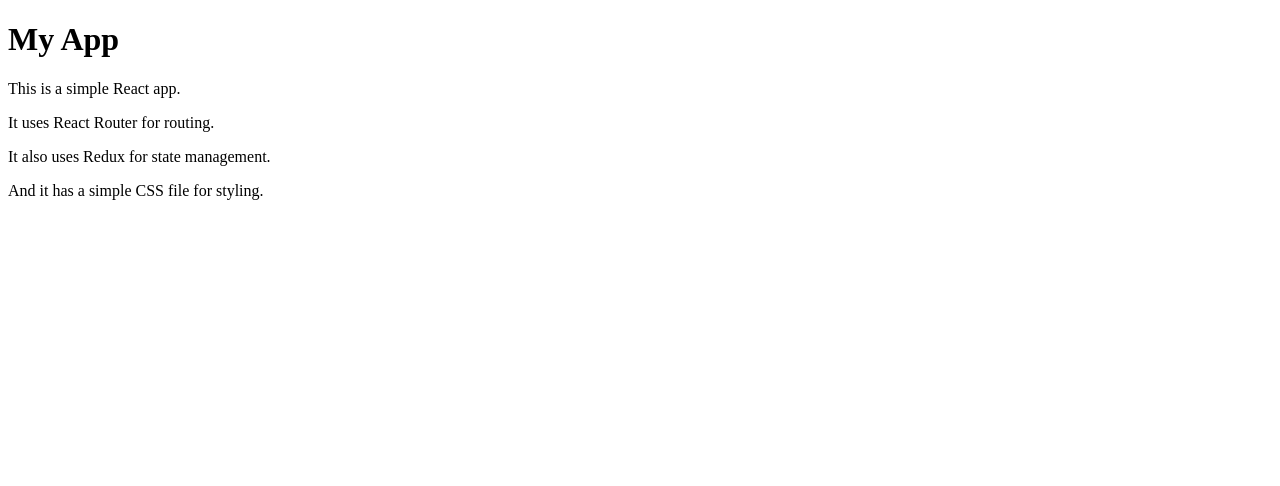
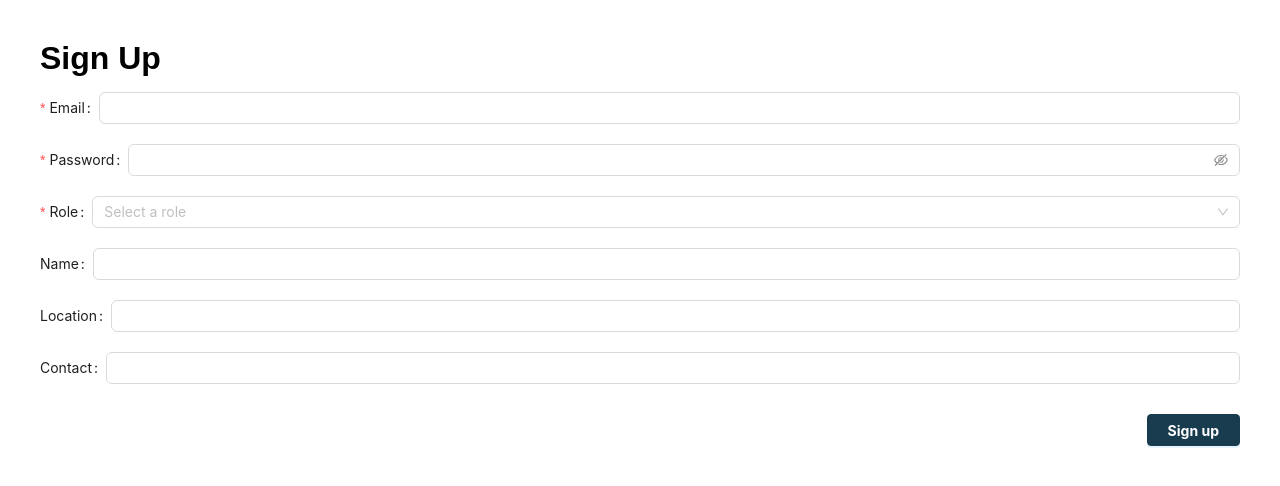
Before and after one commit to Master-Computer-Science-Program/ICT-GS-project, a React (Create React App) app in the folder frontend/: page /signup in a window 1280 px wide. Shown: the top 486 px of the page. Built offline with nearby package versions, Linux system fonts and the light colour scheme; no server answers.

Commit message:
feat: login & signup

```diff
--- a/frontend/package.json
+++ b/frontend/package.json
@@ -7,6 +7,8 @@
     "build": "react-scripts build"
   },
   "dependencies": {
+    "antd": "^5.25.1",
+    "axios": "^1.9.0",
     "react": "^19.0.0",
     "react-dom": "^19.0.0",
     "react-router-dom": "^7.5.0",
--- a/frontend/src/App.js
+++ b/frontend/src/App.js
@@ -1,17 +1,15 @@
 import React from 'react';
-// import { Routes, Route } from 'react-router-dom';
+import { Routes, Route } from 'react-router-dom';
+import LoginPage from './pages/LoginPage';
+import SignupPage from './pages/SignupPage';
 
 const App = () => {
     return (
         <div className="app">
-            <h1>My App</h1>
-            <p>This is a simple React app.</p>
-            <p>It uses React Router for routing.</p>
-            <p>It also uses Redux for state management.</p>
-            <p>And it has a simple CSS file for styling.</p>
-            {/* <Routes>
-                <Route path="/" element={<>HELLO</>} />
-            </Routes> */}
+            <Routes>
+                <Route path="/login" element={<LoginPage />} />
+                <Route path="/signup" element={<SignupPage />} />
+            </Routes>
         </div>
     );
 };
--- /dev/null
+++ b/frontend/src/components/LoginForm/index.js
@@ -0,0 +1,42 @@
+import React, { useState } from 'react';
+import { Form, Input, Button, Checkbox, message } from 'antd';
+import { useAuth } from '../../hooks/useAuth';
+import { useNavigate } from 'react-router-dom';
+
+const LoginForm = () => {
+    const [loading, setLoading] = useState(false);
+    const { login } = useAuth();
+    const navigate = useNavigate();
+
+    const onFinish = async (values) => {
+        setLoading(true);
+        try {
+            await login(values);
+            message.success('Login successful!');
+
+            navigate('/');
+        } catch (error) {
+            message.error('Login failed!');
+        } finally {
+            setLoading(false);
+        }
+    };
+
+    return (
+        <Form name="login" initialValues={{ remember: true }} onFinish={onFinish}>
+            <Form.Item label="Username" name="username" rules={[{ required: true, message: 'Please input your username!' }]}>
+                <Input />
+            </Form.Item>
+            <Form.Item label="Password" name="password" rules={[{ required: true, message: 'Please input your password!' }]}>
+                <Input.Password />
+            </Form.Item>
+            <Form.Item>
+                <Button type="primary" htmlType="submit" loading={loading}>
+                    Log in
+                </Button>
+            </Form.Item>
+        </Form>
+    );
+};
+
+export default LoginForm;
--- /dev/null
+++ b/frontend/src/components/SignupForm/index.js
@@ -0,0 +1,94 @@
+import React, { useState } from 'react';
+import { Form, Input, Button, Select, message } from 'antd';
+import { useAuth } from '../../hooks/useAuth';
+import { useNavigate } from 'react-router-dom';
+
+const { Option } = Select;
+
+const SignupForm = () => {
+    const [loading, setLoading] = useState(false);
+    const { signup } = useAuth();
+    const navigate = useNavigate();
+
+    const onFinish = async (values) => {
+        setLoading(true);
+        try {
+            const formData = new FormData();
+            formData.append('username', values.username);
+            formData.append('password', values.password);
+
+            await signup(formData);
+            message.success('Signup successful!');
+            navigate('/login');
+        } catch (error) {
+            message.error('Signup failed!');
+        } finally {
+            setLoading(false);
+        }
+    };
+
+    return (
+        <Form name="signup" onFinish={onFinish}>
+            <Form.Item
+                label="Email"
+                name="email"
+                rules={[{ required: true, message: 'Please input your email!' }, { type: 'email', message: 'Please enter a valid email!' }]}
+            >
+                <Input />
+            </Form.Item>
+
+            <Form.Item
+                label="Password"
+                name="password"
+                rules={[{ required: true, message: 'Please input your password!' }]}
+            >
+                <Input.Password />
+            </Form.Item>
+
+            <Form.Item
+                label="Role"
+                name="role"
+                rules={[{ required: true, message: 'Please select your role!' }]}
+            >
+                <Select placeholder="Select a role">
+                    <Option value="farmer">Farmer</Option>
+                    <Option value="admin">Admin</Option>
+                    <Option value="customer">Customer</Option>
+                    <Option value="service_provider">Service Provider</Option>
+                </Select>
+            </Form.Item>
+
+            <Form.Item
+                label="Name"
+                name="name"
+                rules={[{ required: false, message: 'Please input your name!' }]}
+            >
+                <Input />
+            </Form.Item>
+
+            <Form.Item
+                label="Location"
+                name="location"
+                rules={[{ required: false, message: 'Please input your location!' }]}
+            >
+                <Input />
+            </Form.Item>
+
+            <Form.Item
+                label="Contact"
+                name="contact"
+                rules={[{ required: false, message: 'Please input your contact number!' }]}
+            >
+                <Input />
+            </Form.Item>
+
+            <Form.Item>
+                <Button type="primary" htmlType="submit" loading={loading}>
+                    Sign up
+                </Button>
+            </Form.Item>
+        </Form>
+    );
+};
+
+export default SignupForm;
--- /dev/null
+++ b/frontend/src/config.js
@@ -0,0 +1 @@
+export const BACKEND_HOST = process.env.REACT_APP_BACKEND_HOST || 'http://localhost:8000';
--- /dev/null
+++ b/frontend/src/hooks/useAuth.js
@@ -0,0 +1,19 @@
+import { login, signup } from '../services/authService';
+
+export const useAuth = () => {
+
+    const loginUser = async (formData) => {
+        const data = await login(formData);
+        const accessToken = data.access_token;
+        localStorage.setItem('token', 'bearer ' + accessToken);
+    };
+
+    const signupUser = async (params) => {
+        const data = await signup(params);
+    };
+
+    return {
+        login: loginUser,
+        signup: signupUser,
+    };
+};
--- a/frontend/src/index.css
+++ b/frontend/src/index.css
@@ -0,0 +1,105 @@
+/* index.css */
+
+:root {
+    --primary-color: #183B4E;
+    --secondary-color: #27548A;
+    --third-color: #DDA853;
+    --forth-color: #F3F3E0;
+    --background-color: #FFFFFF;
+}
+
+/* Universal Reset */
+*,
+*::before,
+*::after {
+    margin: 0;
+    padding: 0;
+    box-sizing: border-box; /* Ensures padding and border do not affect element width/height */
+}
+
+/* Body Styling */
+body {
+    font-family: Arial, sans-serif; /* Use your preferred font family */
+    background-color: var(--background-color); /* Light background color for the page */
+    padding: 40px; /* Global padding for the body */
+    min-height: 100vh; /* Ensures the body takes full height of the screen */
+    display: flex;
+    flex-direction: column;
+    justify-content: flex-start;
+}
+
+/* Container Class for General Pages */
+.container {
+    max-width: 1200px; /* Max width of content */
+    margin: 0 auto; /* Center the content horizontally */
+    padding: 20px; /* Padding for all pages */
+}
+
+/* Example Page-Specific Padding Adjustments (if needed) */
+.page-content {
+    padding: 30px;
+    background-color: var(--background-color); /* White background for the page content */
+    border-radius: 8px; /* Rounded corners */
+    box-shadow: 0 4px 8px rgba(0, 0, 0, 0.1); /* Shadow for depth */
+}
+
+/* Example of Padding for Specific Elements */
+h1, h2, h3 {
+    margin-bottom: 15px;
+}
+
+p {
+    margin-bottom: 20px;
+}
+
+/* Optional: You can customize padding for form items */
+.ant-form-item {
+    margin-bottom: 20px; /* Adjust padding between form fields */
+}
+
+/* index.css */
+
+/* Global Button Styling */
+.ant-btn {
+    float: right; /* Float the button to the right */
+    margin: 10px 0; /* Add vertical margin between buttons */
+    border-radius: 4px; /* Rounded corners for the button */
+    font-weight: bold; /* Make text bold */
+    padding: 10px 20px; /* Adjust padding */
+    transition: all 0.3s ease-in-out; /* Smooth transition for hover effect */
+}
+
+/* Custom Button Colors */
+.ant-btn-primary {
+    background-color: var(--primary-color);
+    border-color: var(--primary-color);
+    color: white; /* White text */
+}
+
+.ant-btn-primary:hover {
+    background-color: var(--secondary-color);
+    border-color: var(--secondary-color);
+}
+
+.ant-btn-danger {
+    background-color: #f44336;
+    border-color: #f44336; /* Red border */
+    color: white; /* White text */
+}
+
+.ant-btn-danger:hover {
+    background-color: #e53935; /* Darker red on hover */
+    border-color: #e53935; /* Darker red border on hover */
+}
+
+/* For other buttons, you can customize individually */
+.ant-btn-default {
+    background-color: var(--third-color);
+    border-color: var(--third-color);
+    color: var(--background-color);
+}
+
+.ant-btn-default:hover {
+    background-color: var(--forth-color);
+    border-color: var(--forth-color);
+}
--- /dev/null
+++ b/frontend/src/pages/LoginPage/index.js
@@ -0,0 +1,13 @@
+import React from 'react';
+import LoginForm from '../../components/LoginForm';
+
+const LoginPage = () => {
+    return (
+        <div className="login-page">
+            <h1>Login</h1>
+            <LoginForm />
+        </div>
+    );
+};
+
+export default LoginPage;
--- /dev/null
+++ b/frontend/src/pages/SignupPage/index.js
@@ -0,0 +1,13 @@
+import React from 'react';
+import SignupForm from '../../components/SignupForm';
+
+const SignupPage = () => {
+    return (
+        <div className="signup-page">
+            <h1>Sign Up</h1>
+            <SignupForm />
+        </div>
+    );
+};
+
+export default SignupPage;
--- /dev/null
+++ b/frontend/src/services/authService.js
@@ -0,0 +1,18 @@
+import axios from 'axios';
+import { BACKEND_HOST } from '../config';
+
+const API_URL = `${BACKEND_HOST}/auth`;
+
+export const login = async (formData) => {
+    console.log('formData', formData);
+    const response = await axios.post(`${API_URL}/login`, formData, {
+        headers: {
+            'Content-Type': 'multipart/form-data',
+        }});
+    return response.data;
+};
+
+export const signup = async (params) => {
+    const response = await axios.post(`${API_URL}/register`, { ...params });
+    return response.data;
+};
```
Also changed, not shown: 2 other files (tests, documents, lock files or other folders).
